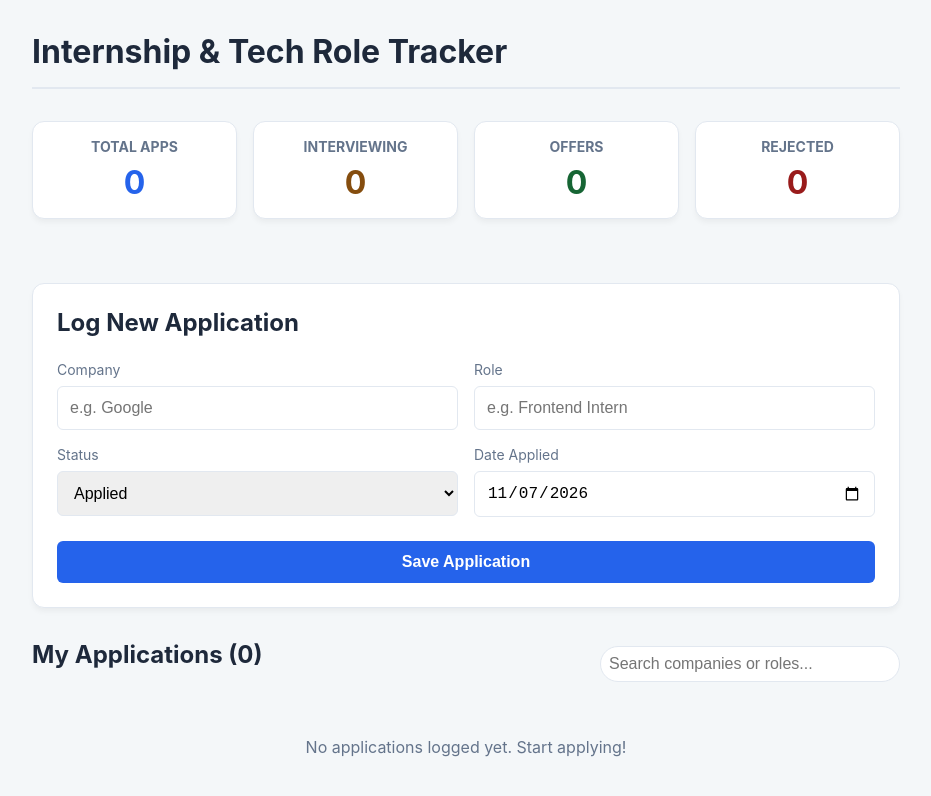
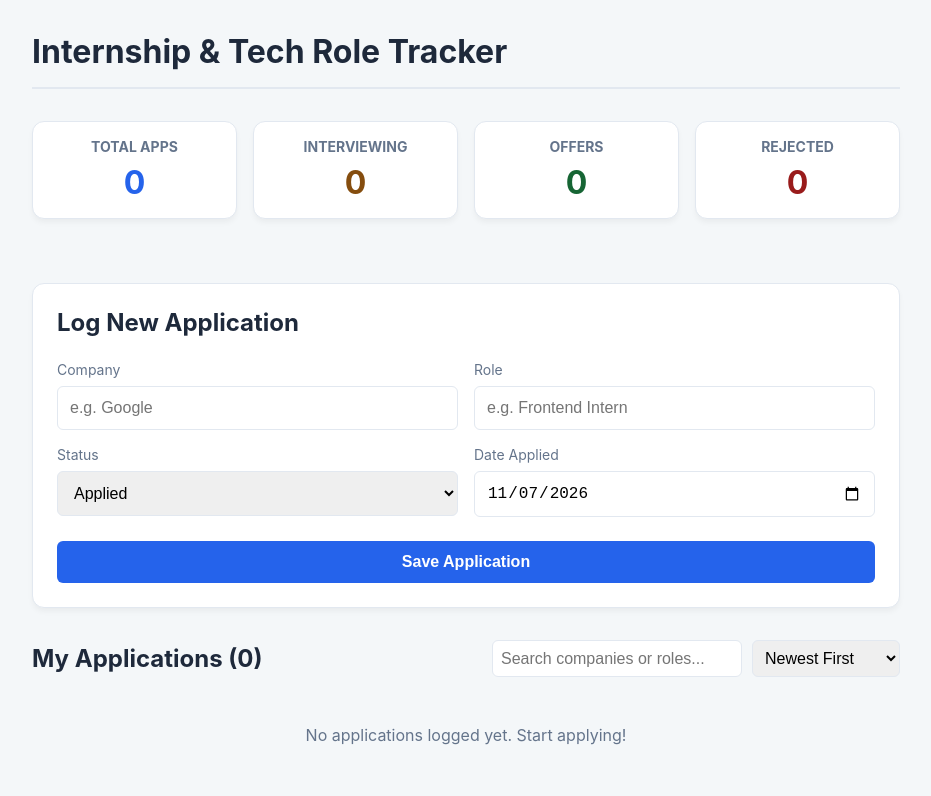
Before and after one commit to jericolobos/web-record, a React (Vite) app in the folder web-record/: page / in a window 1280 px wide. Shown: the top 796 px of the page, without its empty margins (174-1105 px from the left). Built offline with nearby package versions, Linux system fonts and the light colour scheme.

Commit message:
added sorting function

```diff
--- a/web-record/src/App.jsx
+++ b/web-record/src/App.jsx
@@ -1,14 +1,20 @@
 // src/App.jsx
-import { useState, useEffect } from 'react';
-import { getApplications, createApplication, updateApplication, deleteApplication } from './services/apiService';
-import ApplicationForm from './components/ApplicationForm';
-import ApplicationList from './components/ApplicationList';
-import DashboardSummary from './components/DashboardSummary';
-import './index.css';
+import { useState, useEffect } from "react";
+import {
+  getApplications,
+  createApplication,
+  updateApplication,
+  deleteApplication,
+} from "./services/apiService";
+import ApplicationForm from "./components/ApplicationForm";
+import ApplicationList from "./components/ApplicationList";
+import DashboardSummary from "./components/DashboardSummary";
+import "./index.css";
 
 function App() {
   const [applications, setApplications] = useState([]);
-  const [searchTerm, setSearchTerm] = useState(''); // New state for search
+  const [searchTerm, setSearchTerm] = useState("");
+  const [sortBy, setSortBy] = useState("dateDesc"); // New state for sorting
 
   useEffect(() => {
     setApplications(getApplications());
@@ -26,11 +32,26 @@ function App() {
     setApplications(deleteApplication(id));
   };
 
-  // Filter the applications before passing them to the list
-  const filteredApps = applications.filter(app =>
+  // 1. First, filter the applications based on the search term
+  const filteredApps = applications.filter(
+    (app) =>
       app.company.toLowerCase().includes(searchTerm.toLowerCase()) ||
-    app.role.toLowerCase().includes(searchTerm.toLowerCase())
+      app.role.toLowerCase().includes(searchTerm.toLowerCase()),
   );
+
+  // 2. Then, sort the filtered array based on the selected dropdown value
+  const sortedAndFilteredApps = [...filteredApps].sort((a, b) => {
+    if (sortBy === "dateDesc") {
+      return new Date(b.dateApplied) - new Date(a.dateApplied);
+    } else if (sortBy === "dateAsc") {
+      return new Date(a.dateApplied) - new Date(b.dateApplied);
+    } else if (sortBy === "company") {
+      return a.company.localeCompare(b.company);
+    } else if (sortBy === "status") {
+      return a.status.localeCompare(b.status);
+    }
+    return 0;
+  });
 
   return (
     <div className="dashboard-container">
@@ -39,27 +60,60 @@ function App() {
       </header>
 
       <main>
-        {/* Insert the new Summary Component */}
         <DashboardSummary applications={applications} />
 
         <ApplicationForm onAdd={handleAddApplication} />
 
-        <div style={{ marginTop: '2rem' }}>
-          <div style={{ display: 'flex', justifyContent: 'space-between', alignItems: 'center', marginBottom: '1rem' }}>
-            <h2>My Applications ({filteredApps.length})</h2>
+        <div style={{ marginTop: "2rem" }}>
+          <div
+            style={{
+              display: "flex",
+              justifyContent: "space-between",
+              alignItems: "center",
+              marginBottom: "1rem",
+              flexWrap: "wrap",
+              gap: "10px",
+            }}
+          >
+            <h2 style={{ margin: 0 }}>
+              My Applications ({sortedAndFilteredApps.length})
+            </h2>
 
+            <div style={{ display: "flex", gap: "10px" }}>
               {/* Search Bar */}
               <input
                 type="text"
                 placeholder="Search companies or roles..."
                 value={searchTerm}
                 onChange={(e) => setSearchTerm(e.target.value)}
-              style={{ width: '300px', padding: '0.5rem', borderRadius: '20px' }}
+                style={{
+                  width: "250px",
+                  padding: "0.5rem",
+                  borderRadius: "6px",
+                }}
               />
+
+              {/* Sort Dropdown */}
+              <select
+                value={sortBy}
+                onChange={(e) => setSortBy(e.target.value)}
+                style={{
+                  padding: "0.5rem",
+                  borderRadius: "6px",
+                  width: "auto",
+                }}
+              >
+                <option value="dateDesc">Newest First</option>
+                <option value="dateAsc">Oldest First</option>
+                <option value="company">Company (A-Z)</option>
+                <option value="status">Status</option>
+              </select>
+            </div>
           </div>
 
+          {/* Pass the sorted list to the UI */}
           <ApplicationList
-            applications={filteredApps}
+            applications={sortedAndFilteredApps}
             onUpdate={handleUpdateApplication}
             onDelete={handleDeleteApplication}
           />
```
Lines whose indentation alone changed are shown as unchanged.
